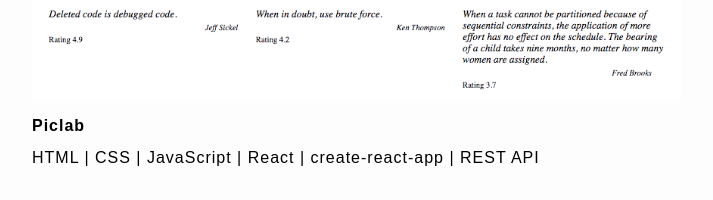
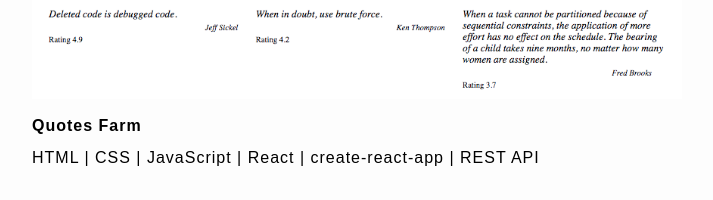
Before and after one commit to Yukichka/Yuki-app, a React (Create React App) app: page / in a window 1280 px wide. Shown: the part 1296-1496 px from the top of the page, without its empty margins (290-1003 px from the left). Built offline with nearby package versions, Linux system fonts and the light colour scheme.

Commit message:
Dataset modified

```diff
--- a/src/components/dataset.js
+++ b/src/components/dataset.js
@@ -34,7 +34,7 @@ export const allProjects = [
         "/imgs/quotes-mobile3.png"
       ]
     },
-    name: "Piclab",
+    name: "Quotes Farm",
     url: "https://quotes-farm.firebaseapp.com",
     github: "https://github.com/Yukichka/Quotes-app",
     tech: [
```
